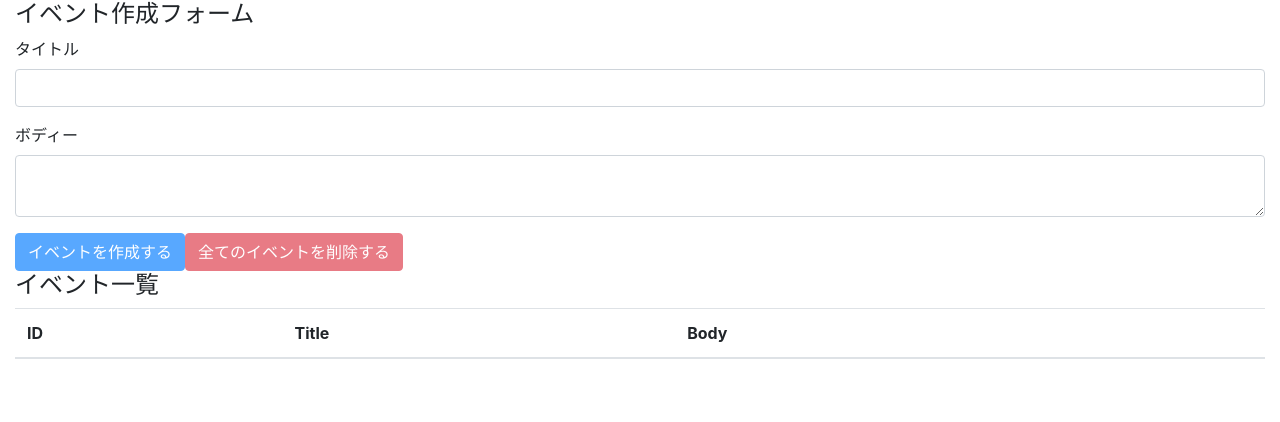
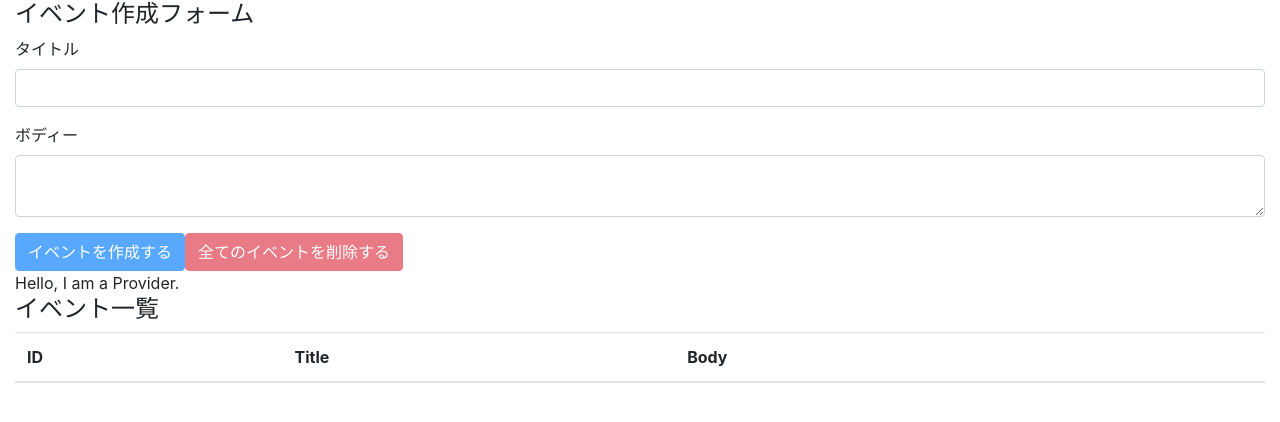
Before and after one commit to keng-oh/sample.react-hooks, a React (Create React App) app in the folder react-hooks-101/: page / in a window 1280 px wide. Shown: the top 422 px of the page. Built offline with nearby package versions, Linux system fonts and the light colour scheme.

Commit message:
useContext

```diff
--- a/react-hooks-101/src/components/App.js
+++ b/react-hooks-101/src/components/App.js
@@ -3,6 +3,7 @@
 import 'bootstrap/dist/css/bootstrap.min.css'
 
 import reducer from '../reducers'
+import AppContext from '../contexts/AppContext'
 import Events from './Events'
 import EventForm from './EventForm'
 
@@ -10,10 +11,12 @@
   const [state, dispatch] = useReducer(reducer, [])
 
   return (
-    <div className="container-fluid">
-      <EventForm state={state} dispatch={dispatch} />
-      <Events state={state} dispatch={dispatch} />
-    </div>
+    <AppContext.Provider value={'Hello, I am a Provider.'}>
+      <div className="container-fluid">
+        <EventForm state={state} dispatch={dispatch} />
+        <Events state={state} dispatch={dispatch} />
+      </div>
+    </AppContext.Provider>
   )
 }
 
--- a/react-hooks-101/src/components/Events.js
+++ b/react-hooks-101/src/components/Events.js
@@ -1,10 +1,14 @@
-import React from 'react'
+import React, { useContext } from 'react'
 
 import Event from './Event'
+import AppContext from '../contexts/AppContext'
 
 const Events = ({ dispatch, state }) => {
+  const value = useContext(AppContext)
+
   return (
     <>
+      <div>{value}</div>
       <h4>イベント一覧</h4>
       <table className="table table-hover">
         <thead>
--- /dev/null
+++ b/react-hooks-101/src/contexts/AppContext.js
@@ -0,0 +1,5 @@
+import { createContext } from 'react'
+
+const AppContext = createContext()
+
+export default AppContext
```
